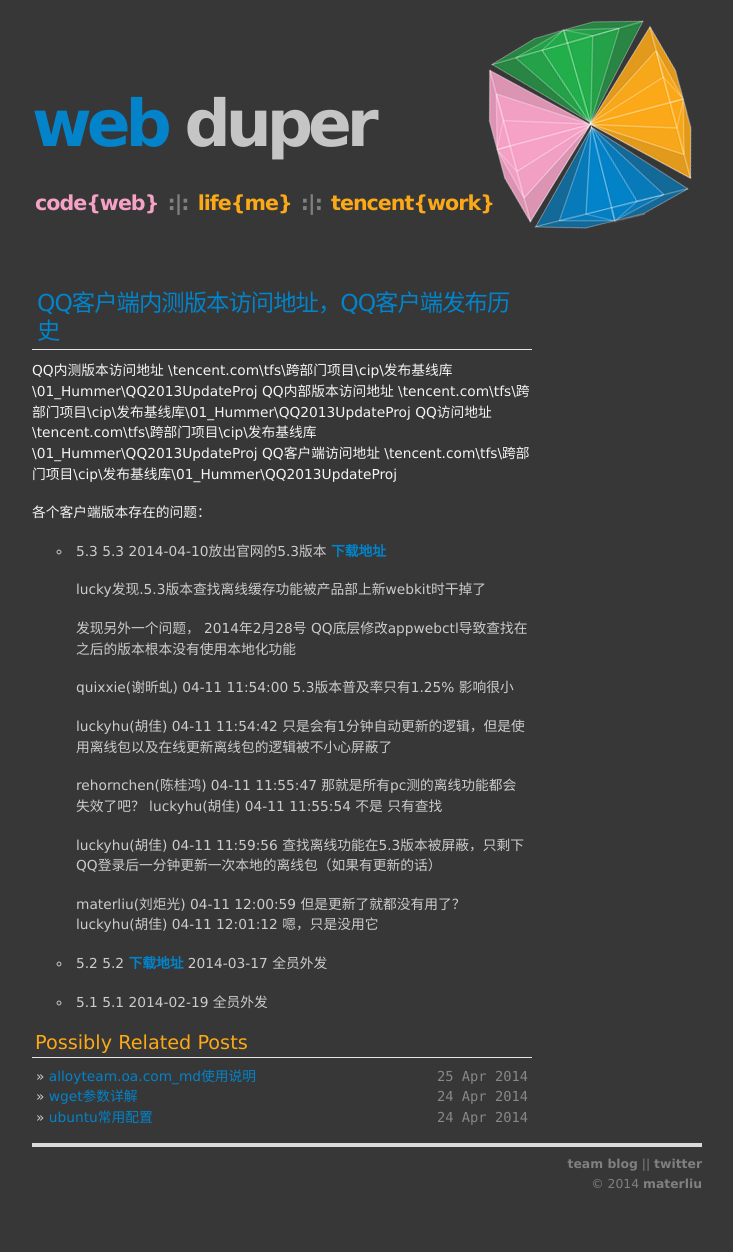
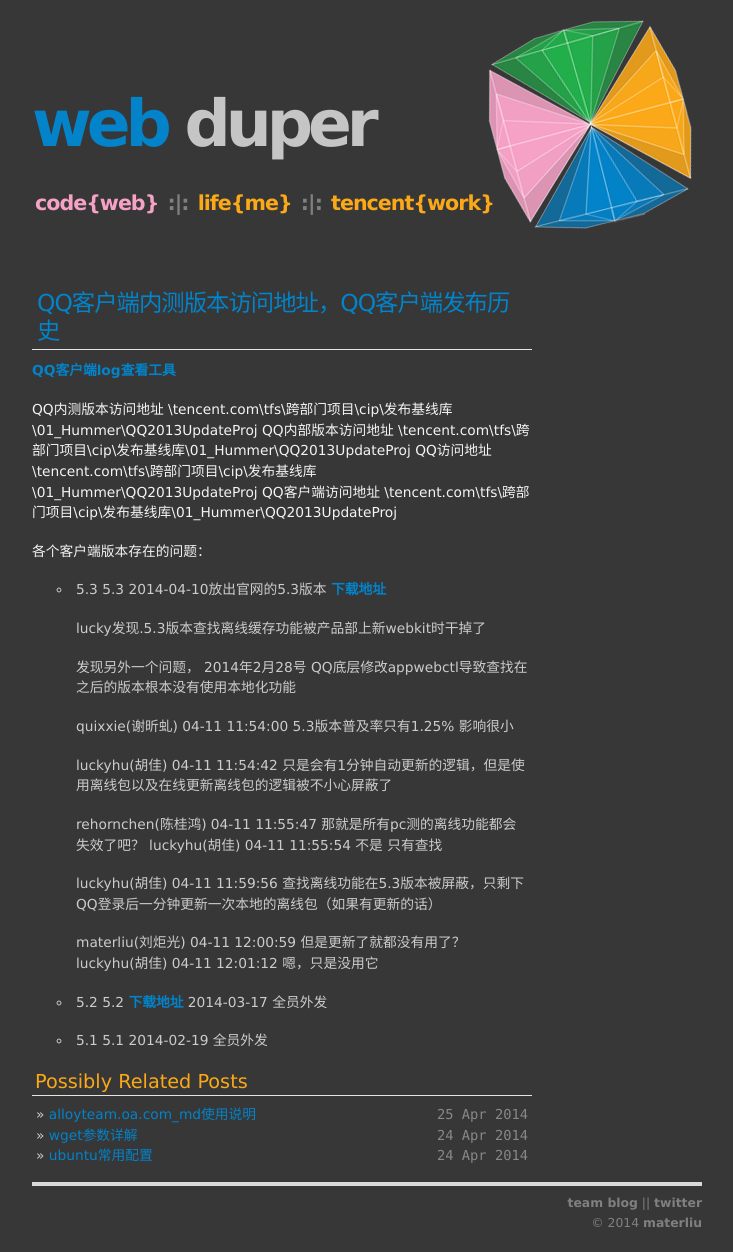
Before and after one commit to materliu/materliu.github.io, a Jekyll site: the page built from all/tencent/_posts/2014-04-10-QQ客户端版本访问地址.md, in a window 1280 px wide. Shown: the whole page, without its empty margins (273-1006 px from the left). Built offline with Jekyll 4.4.1, drawn with Linux system fonts in a browser that asks for light colours; Markdown is read by kramdown in place of the engine named in the settings; before the commit the page ends 1213 px from its top, so only the background shows below that.

Commit message:
change clinet log viewer !

```diff
--- a/all/tencent/_posts/2014-04-10-QQ客户端版本访问地址.md
+++ b/all/tencent/_posts/2014-04-10-QQ客户端版本访问地址.md
@@ -4,6 +4,8 @@
 ---
 
 ## QQ客户端内测版本访问地址，QQ客户端发布历史
+
+[QQ客户端log查看工具](/attachments/2014-04-25-LogViewer.exe)
 
 QQ内测版本访问地址 \\tencent.com\tfs\跨部门项目\cip\发布基线库\01_Hummer\QQ2013UpdateProj
 QQ内部版本访问地址 \\tencent.com\tfs\跨部门项目\cip\发布基线库\01_Hummer\QQ2013UpdateProj
```
